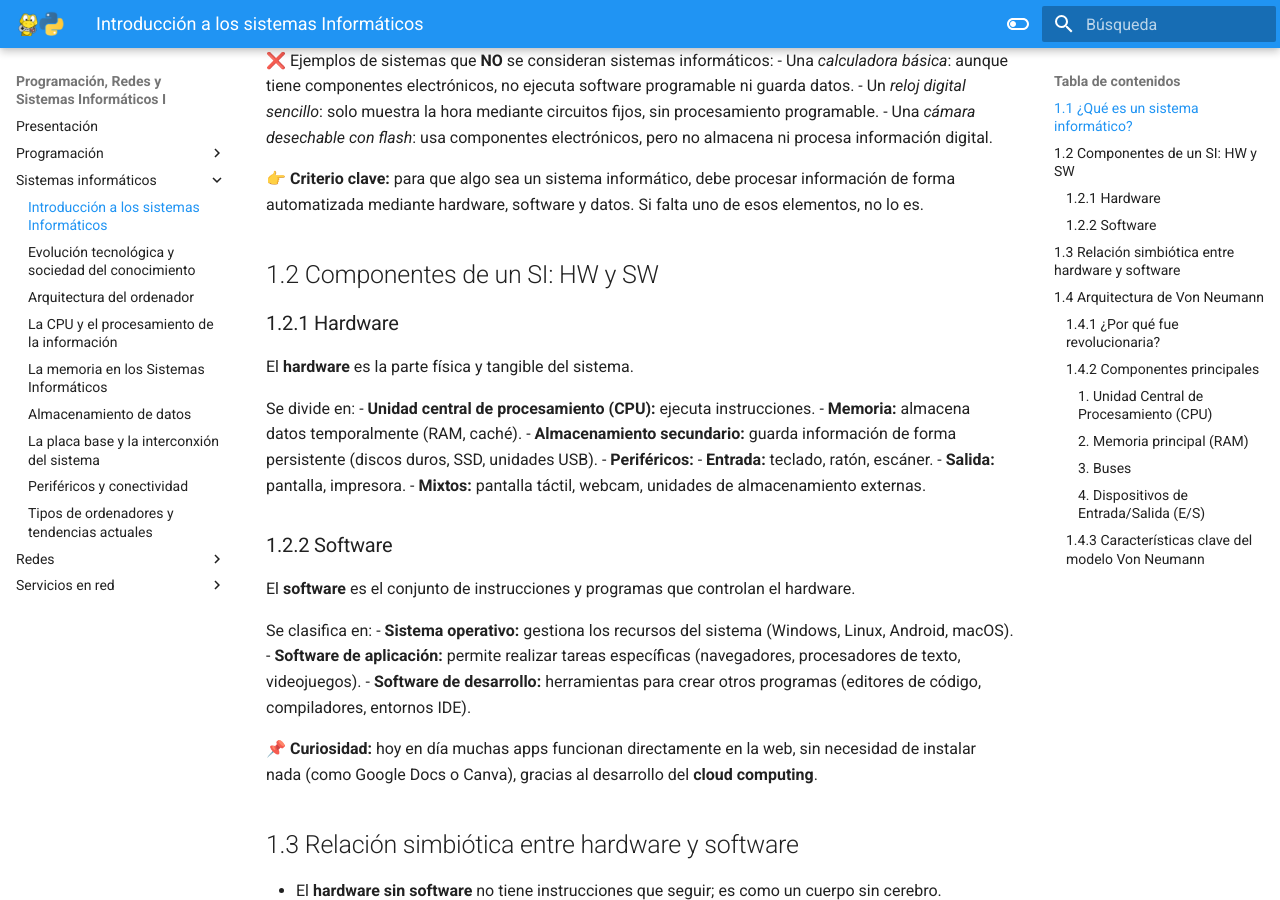
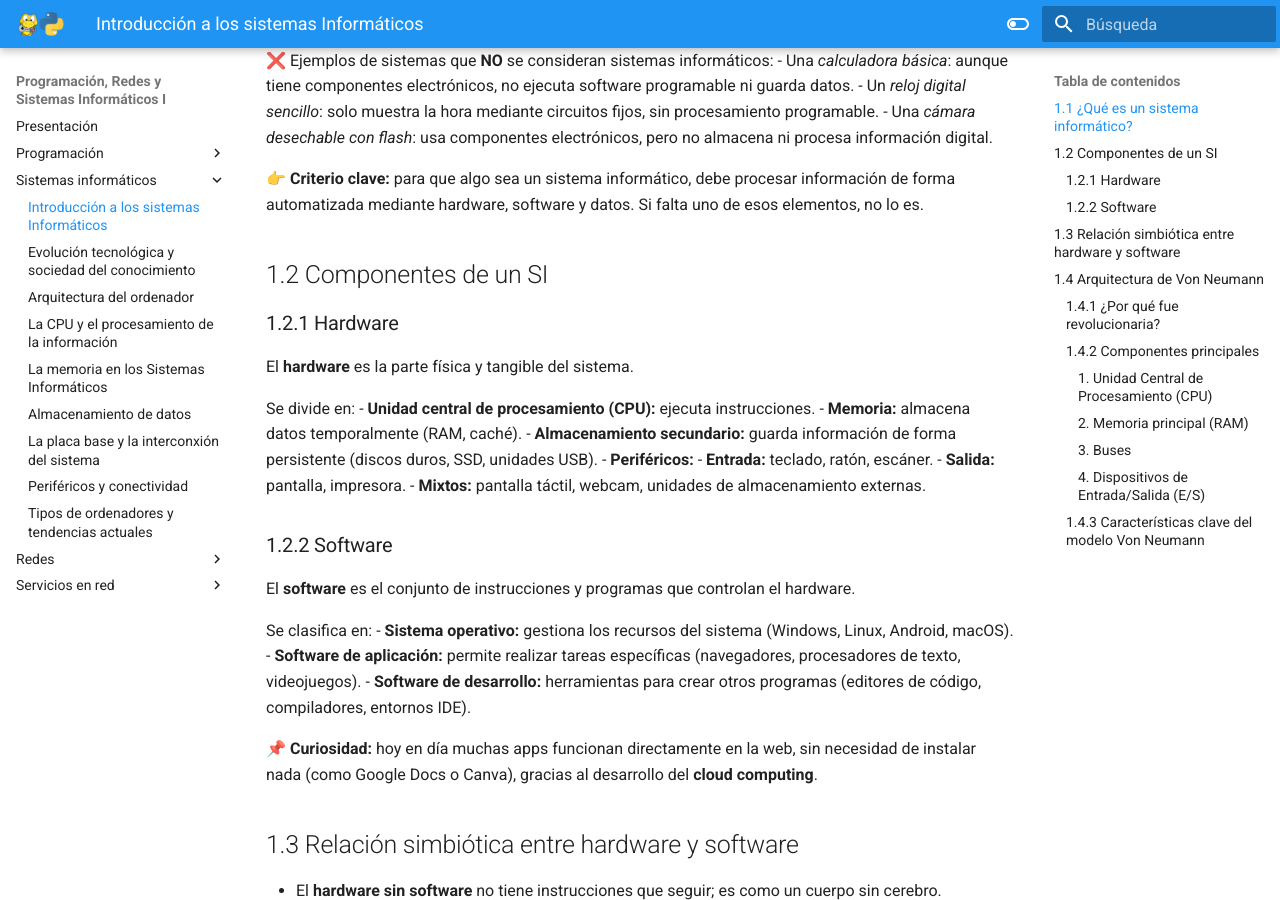
Before and after one commit to maycalle/1bach, an MkDocs documentation site: the page built from docs/sistemas_01.md, in a window 1280 px wide and 900 px high, scrolled down 554 px. Built offline with MkDocs 1.6.1 and Material for MkDocs 9.7.7, drawn with Linux system fonts in a browser that asks for light colours.

Commit message:
intro a los SI

```diff
--- a/docs/sistemas_01.md
+++ b/docs/sistemas_01.md
@@ -24,7 +24,7 @@ Está compuesto por:
 
 👉 **Criterio clave:** para que algo sea un sistema informático, debe procesar información de forma automatizada mediante hardware, software y datos. Si falta uno de esos elementos, no lo es.
 
-## 1.2 Componentes de un SI: HW y SW
+## 1.2 Componentes de un SI
 
 ### 1.2.1 Hardware
 
```
